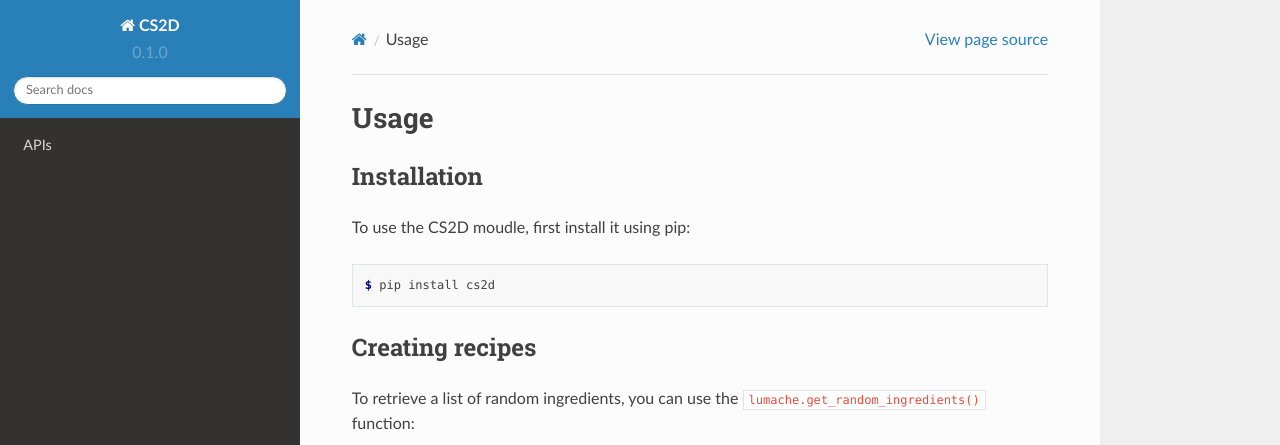
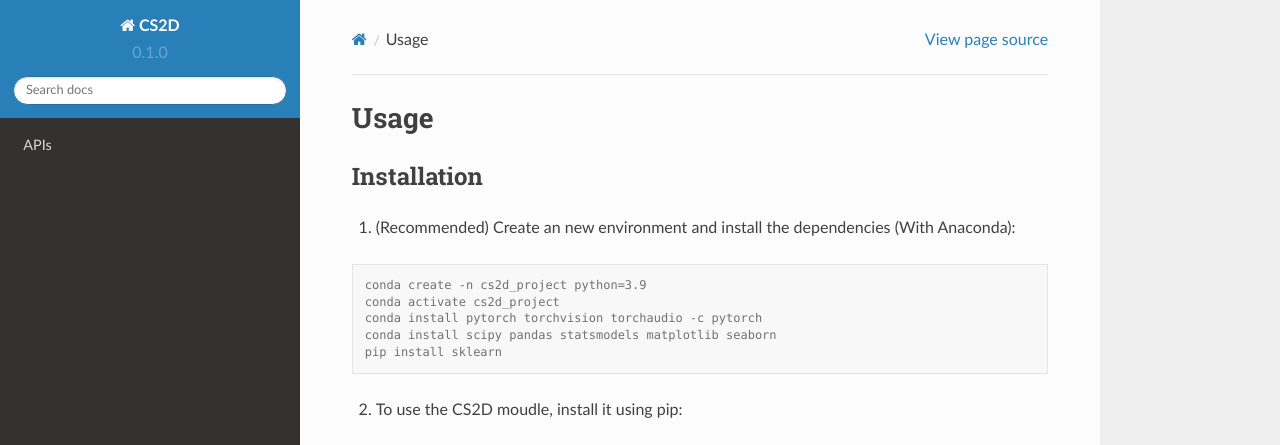
Before and after one commit to jeremyxianx/bd_cs2d, a Sphinx documentation site: the page built from docs/source/usage.rst, in a window 1280 px wide and 1036 px high. Shown: the top 445 px of the window. Built offline with Sphinx 7.4.7 and the Read the Docs theme 2.0.0, drawn with Linux system fonts in a browser that asks for light colours; some of the changed text lies outside the part shown.

Commit message:
Update usage.rst

```diff
--- a/docs/source/usage.rst
+++ b/docs/source/usage.rst
@@ -6,28 +6,19 @@ Usage
 Installation
 ------------
 
-To use the CS2D moudle, first install it using pip:
+
+1. (Recommended) Create an new environment and install the dependencies (With Anaconda):
+
+.. code-block:: console
+
+   conda create -n cs2d_project python=3.9
+   conda activate cs2d_project
+   conda install pytorch torchvision torchaudio -c pytorch
+   conda install scipy pandas statsmodels matplotlib seaborn
+   pip install sklearn
+
+2. To use the CS2D moudle, install it using pip:
 
 .. code-block:: console
 
    $ pip install cs2d
-
-Creating recipes
-----------------
-
-To retrieve a list of random ingredients,
-you can use the ``lumache.get_random_ingredients()`` function:
-
-.. autofunction:: lumache.get_random_ingredients
-
-The ``kind`` parameter should be either ``"meat"``, ``"fish"``,
-or ``"veggies"``. Otherwise, :py:func:`lumache.get_random_ingredients`
-will raise an exception.
-
-.. autoexception:: lumache.InvalidKindError
-
-For example:
-
->>> import lumache
->>> lumache.get_random_ingredients()
-['shells', 'gorgonzola', 'parsley']
```
